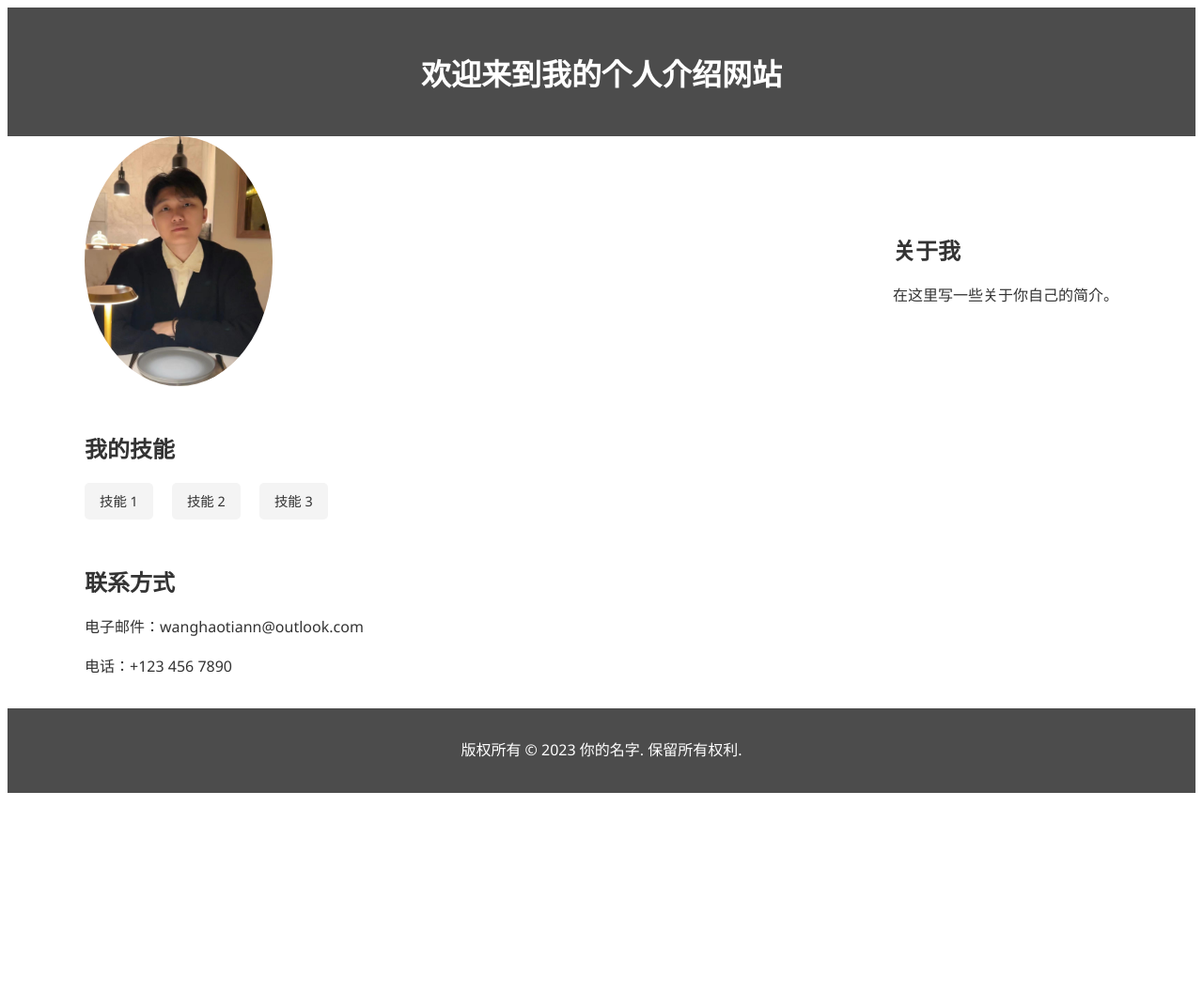
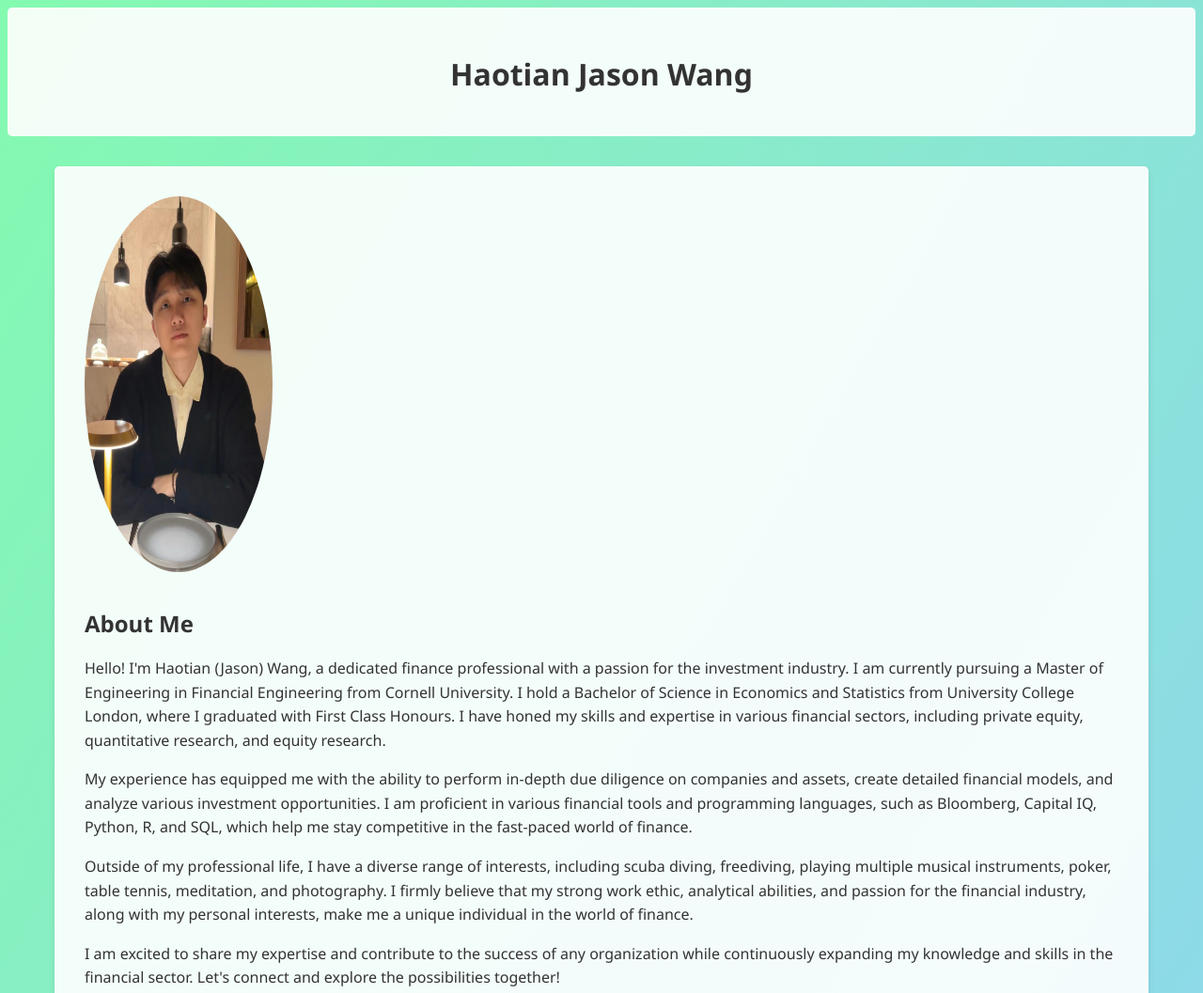
Before and after one commit to jasonhaotianwang/jasonhaotianwang.github.io, a plain HTML site: page index.html in a window 1280 px wide. Shown: the top 1057 px of the page at 94% size. Before the commit the page ends 852 px from the top, so only its background shows below. Drawn offline with Linux system fonts and the light colour scheme.

Commit message:
initialcommit

```diff
--- a/index.html
+++ b/index.html
@@ -3,21 +3,24 @@
     <meta charset="UTF-8">
     <meta http-equiv="X-UA-Compatible" content="IE=edge">
     <meta name="viewport" content="width=device-width, initial-scale=1.0">
-    <title>个人介绍</title>
+    <title>Personal Website</title>
     <link rel="stylesheet" href="style.css">
   </head>
   <body>
     <header>
-      <h1>欢迎来到我的个人介绍网站</h1>
+      <h1>Haotian Jason Wang</h1>
     </header>
 
     <section class="container about">
       <div>
-        <img src="photo.jpeg" alt="Haotian Jason Wang">
+        <img src="photo.jpeg" height="400" class = "center" alt="Haotian Jason Wang">
       </div>
       <div>
-        <h2>关于我</h2>
-        <p>在这里写一些关于你自己的简介。</p>
+        <h2>About Me</h2>
+        <p>Hello! I'm Haotian (Jason) Wang, a dedicated finance professional with a passion for the investment industry. I am currently pursuing a Master of Engineering in Financial Engineering from Cornell University. I hold a Bachelor of Science in Economics and Statistics from University College London, where I graduated with First Class Honours. I have honed my skills and expertise in various financial sectors, including private equity, quantitative research, and equity research.
+        <p>My experience has equipped me with the ability to perform in-depth due diligence on companies and assets, create detailed financial models, and analyze various investment opportunities. I am proficient in various financial tools and programming languages, such as Bloomberg, Capital IQ, Python, R, and SQL, which help me stay competitive in the fast-paced world of finance.</p>
+        <p>Outside of my professional life, I have a diverse range of interests, including scuba diving, freediving, playing multiple musical instruments, poker, table tennis, meditation, and photography. I firmly believe that my strong work ethic, analytical abilities, and passion for the financial industry, along with my personal interests, make me a unique individual in the world of finance.</p>
+        <p>I am excited to share my expertise and contribute to the success of any organization while continuously expanding my knowledge and skills in the financial sector. Let's connect and explore the possibilities together!</p>
       </div>
     </section>
 
@@ -31,13 +34,15 @@
     </section>
 
     <section class="container contact">
-      <h2>联系方式</h2>
-      <p>电子邮件：wanghaotiann@outlook.com</p>
-      <p>电话：+123 456 7890</p>
+      <h2>Contact</h2>
+      <p>Email: <a href="mailto:hw576@cornell.edu">hw576@cornell.edu</a></p>
+      <p>LinkedIn: <a href="https://www.linkedin.com/in/haotian-jason-wang/">My LinkedIn Page</a></p>
     </section>
 
     <footer>
-        <p>版权所有 &copy; 2023 你的名字. 保留所有权利.</p>
+      <div>
+        <img src="Cornell.png" class = "left">
+      </div>
       </footer>
     </body>
     </html>
--- a/style.css
+++ b/style.css
@@ -3,6 +3,8 @@ body {
     font-family: 'Segoe UI', Tahoma, Geneva, Verdana, sans-serif;
     line-height: 1.6;
     color: #333;
+    background-image: linear-gradient(120deg, #84fab0 0%, #8fd3f4 100%);
+    min-height: 100vh;
   }
 
   /* Typography */
@@ -16,12 +18,18 @@ body {
     margin-bottom: 1rem;
   }
 
+  p {
+    margin-bottom: 1rem;
+  }
+
   /* Header */
   header {
-    background-color: #4c4c4c;
+    background-color: rgba(255, 255, 255, 0.9);
     padding: 1.5rem 0;
     text-align: center;
-    color: #fff;
+    color: #333;
+    border-radius: 5px;
+    margin-bottom: 2rem;
   }
 
   /* Container */
@@ -29,6 +37,10 @@ body {
     max-width: 1100px;
     margin: auto;
     padding: 0 1rem;
+    background-color: rgba(255, 255, 255, 0.9);
+    border-radius: 5px;
+    box-shadow: 0 4px 6px rgba(0, 0, 0, 0.1);
+    padding: 2rem;
   }
 
   /* About Section */
@@ -72,8 +84,10 @@ body {
 
   /* Footer */
   footer {
-    background-color: #4c4c4c;
+    background-color: rgba(255, 255, 255, 0.9);
     text-align: center;
     padding: 1rem 0;
-    color: #fff;
+    color: #333;
+    border-radius: 5px;
+    margin-top: 2rem;
   }
```
Also changed, not shown: Cornell.png (added).
